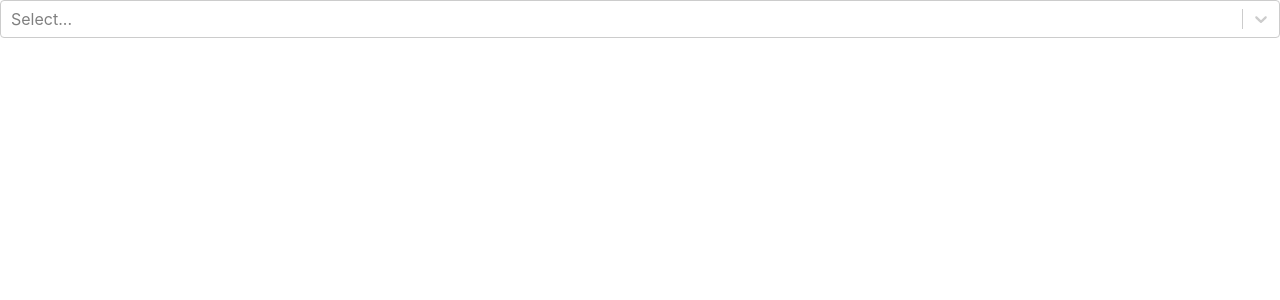
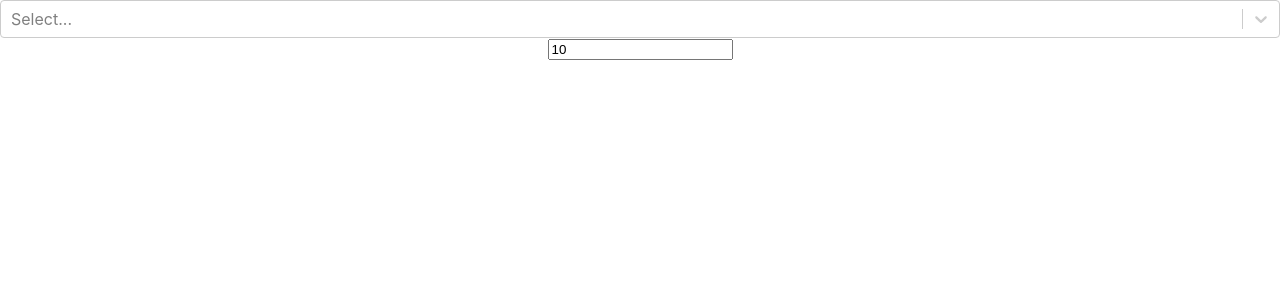
Before and after one commit to Enzuo/dspmath, a React (Create React App) app: page / in a window 1280 px wide. Shown: the top 300 px of the page. Built offline with nearby package versions, Linux system fonts and the light colour scheme.

Commit message:
Add input to change qty/s

```diff
--- a/src/components/Main.js
+++ b/src/components/Main.js
@@ -15,7 +15,9 @@ export default class Main extends React.Component {
 
     this.state = {
       items : ITEMS,
-      productionChain : []
+      productionChain : [],
+      qtyWanted : 10,
+      itemWanted : null
     }
 
     this.handleSelectChange = this.handleSelectChange.bind(this)
@@ -25,15 +27,26 @@ export default class Main extends React.Component {
     return (
       <div>
         <ItemSelect items={this.state.items} onChange={this.handleSelectChange}></ItemSelect>
+        <input value={this.state.qtyWanted} onChange={this.changeQtyWanted}></input>
         <ProductionChain chain={this.state.productionChain}></ProductionChain>
       </div>
     )
   }
 
   handleSelectChange(item){
-    var chain = DSPMath.getProductionChain(item, 10)
+    var chain = DSPMath.getProductionChain(item, this.state.qtyWanted)
     this.setState({
-      productionChain : chain
+      productionChain : chain,
+      itemWanted : item
+    })
+  }
+
+  changeQtyWanted = (e) => {
+    var qtyWanted = e.target.value
+    var chain = DSPMath.getProductionChain(this.state.itemWanted, qtyWanted)
+    this.setState({
+      productionChain : chain,
+      qtyWanted : e.target.value
     })
   }
 }
```
